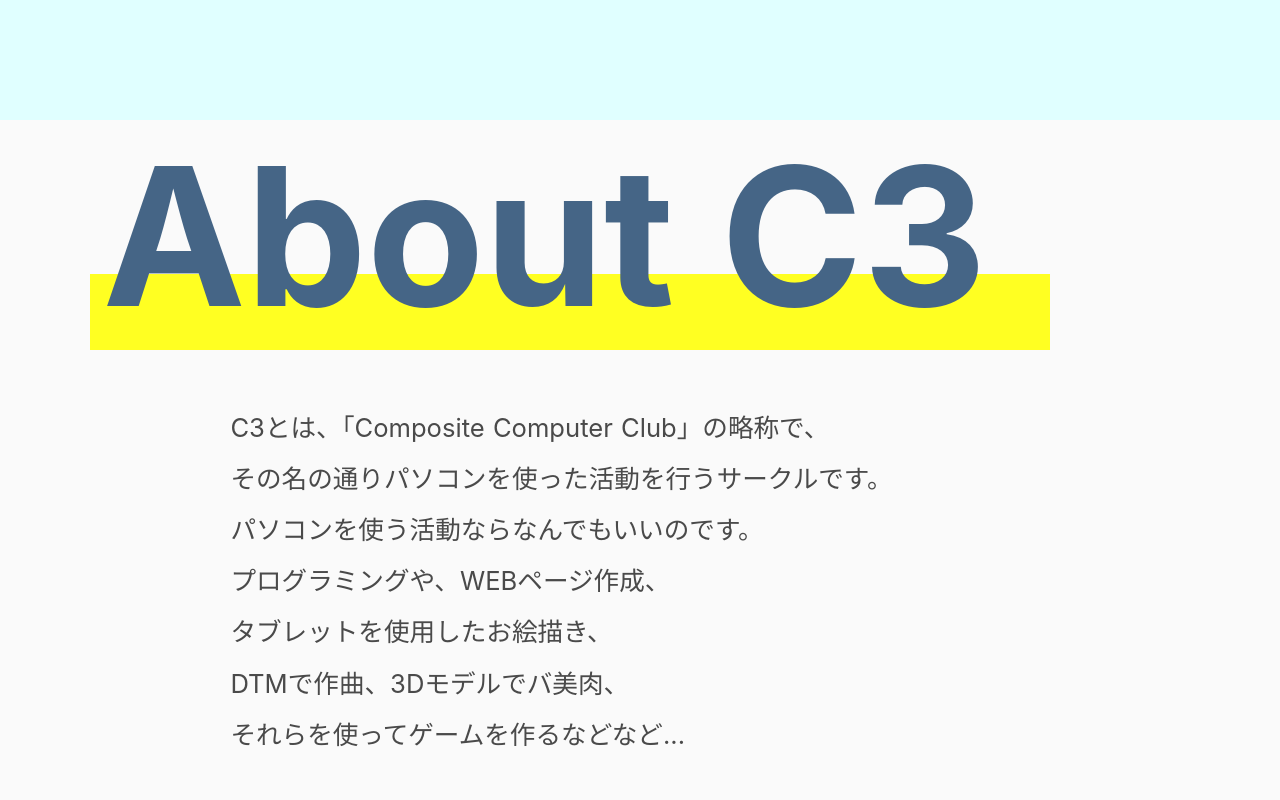
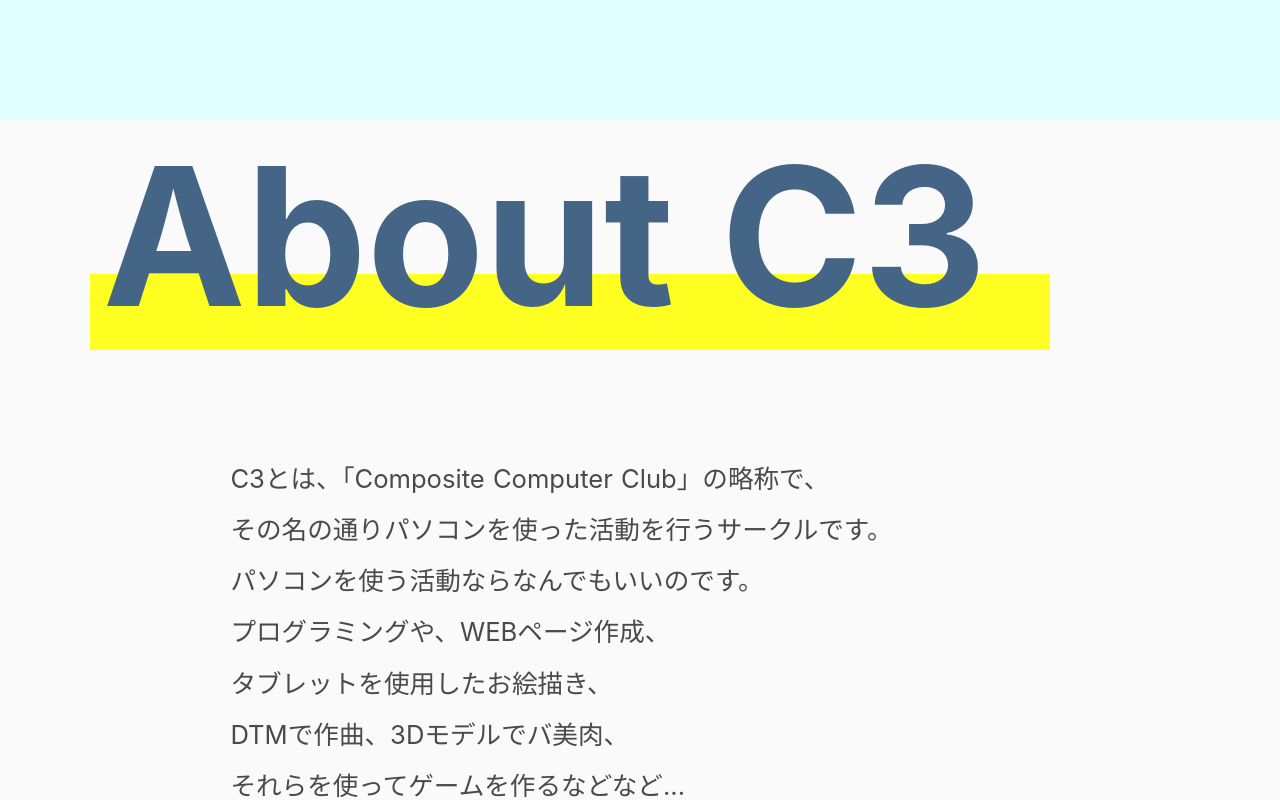
Before and after one commit to sha-ce/ocantest, a Nuxt app: page / in a window 1280 px wide. Shown: the part 960-1760 px from the top of the page. Built offline with nearby package versions, Linux system fonts and the light colour scheme.

Commit message:
Add files via upload

```diff
--- a/components/AboutC3.vue
+++ b/components/AboutC3.vue
@@ -35,6 +35,7 @@
 }
 .titleWrap {
   position: relative;
+  height: max(18vw, 70px);
 }
 .titleContent {
   margin: 0 auto 0 8%;
@@ -67,14 +68,14 @@
 /* スマホ以上 */
 @media screen and (min-width: 481px) {
   .main {
-    padding: 22vw 8% 10vh 0;
+    padding: 8vw 8% 10vh 0;
     margin: 0 auto 0 18vw;
   }
 }
 /* スマホ幅 */
 @media screen and (max-width: 481px) {
   .main {
-    padding: 20vh 0 10vh 0;
+    padding: 8vh 0 10vh 0;
     margin: 0 auto;
     display: flex;
   }
```
